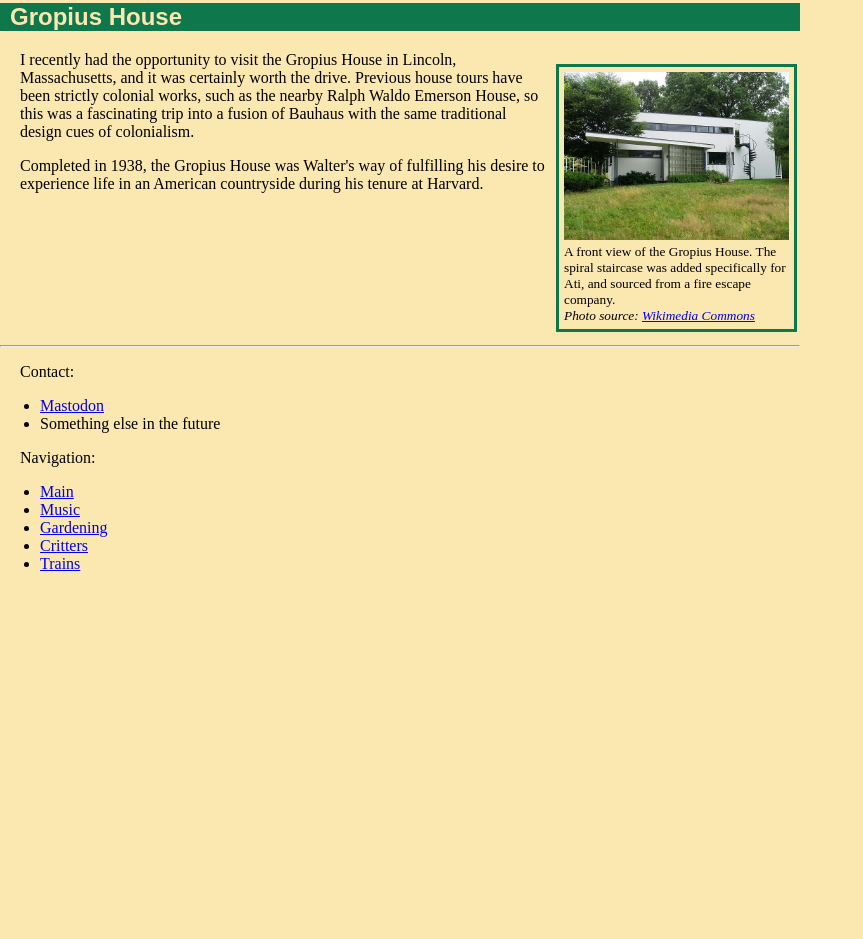
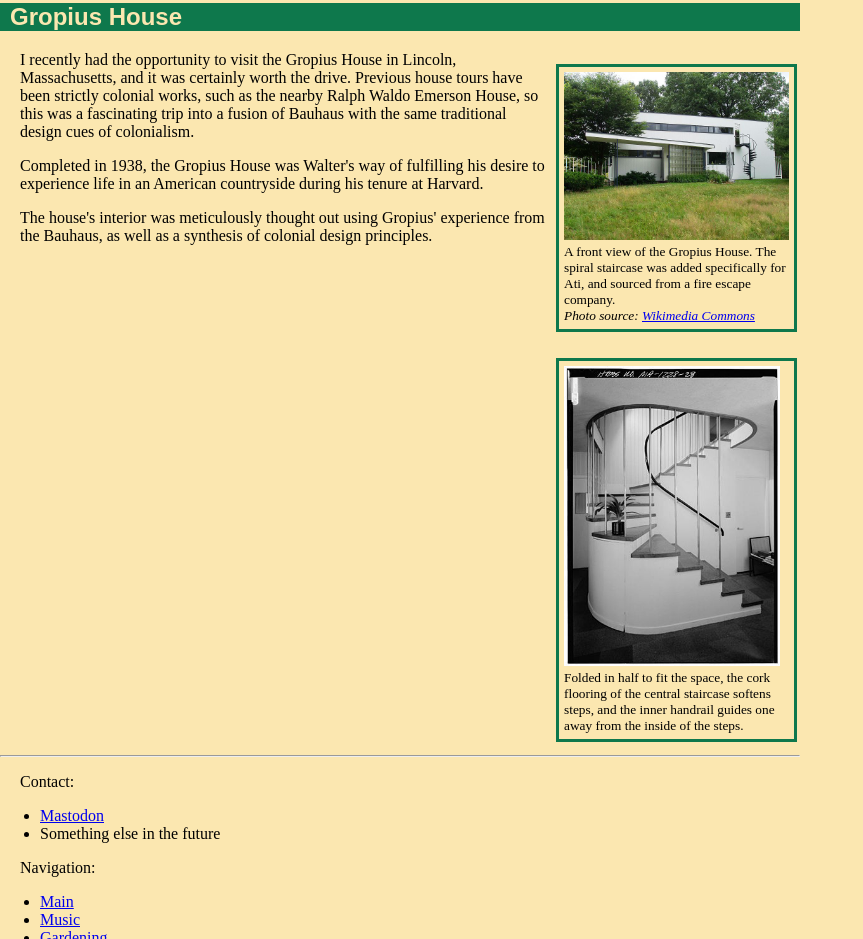
Before and after one commit to Pbtflakes/Pbtflakes.github.io, a plain HTML site: page arch.html in a window 1280 px wide. Shown: the part 271-1210 px from the top of the page, without its empty margins (0-863 px from the left). Before the commit the page ends 860 px from the top, so only its background shows below. Drawn offline with Linux system fonts and the light colour scheme.

Commit message:
expand gropius section

```diff
--- a/arch.html
+++ b/arch.html
@@ -62,6 +62,24 @@ Completed in 1938, the Gropius House was Walter's way of fulfilling
 his desire to experience life in an American countryside during his
 tenure at Harvard.
 </p>
+
+<figure>
+<img src="img/gropius_stair.jpg" alt="The central staircase of the
+Gropius House, which turns around halfway up and features decorative
+balusters along the outside edge." />
+<figcaption>
+Folded in half to fit the space, the cork flooring of the central
+staircase softens steps, and the inner handrail guides one away
+from the inside of the steps.
+</figcaption>
+</figure>
+
+<p>
+The house's interior was meticulously thought out using Gropius'
+experience from the Bauhaus, as well as a synthesis of colonial
+design principles.
+</p>
+
 </article>
 
 <footer>
```
Also changed, not shown: img/gropius_stair.jpg (added).
